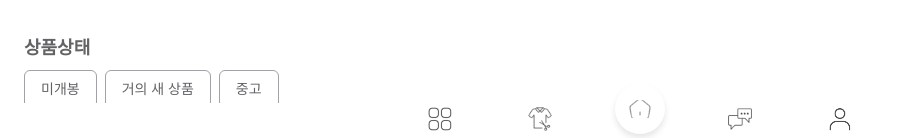
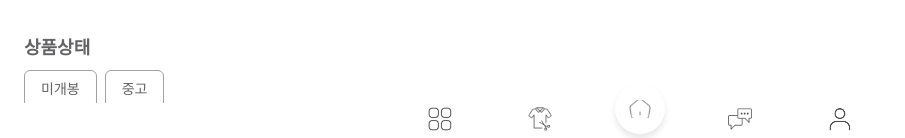
Before and after one commit to Project-FitLoop/FitLoop-FE, a Next.js app: page /products/register in a window 1280 px wide. Shown: the part 647-785 px from the top of the page, without its empty margins (0-905 px from the left). Built offline with nearby package versions, Linux system fonts and the light colour scheme.

Commit message:
[feat/#23] 상품 상태에 대한 설명 수정

```diff
--- a/src/ui/components/product/ProductRegisterForm.tsx
+++ b/src/ui/components/product/ProductRegisterForm.tsx
@@ -238,7 +238,7 @@ const ProductRegisterForm: React.FC = () => {
           <label className="text-[var(--text-dark-gray)] text-lg font-semibold">상품상태</label>
           <div className="flex space-x-2 mt-2">
 
-            {["미개봉", "거의 새 상품", "중고"].map((condition) => (
+            {["미개봉", "중고"].map((condition) => (
               <button
                 key={condition}
                 className={`px-4 py-2 rounded-md text-sm font-medium border
@@ -273,7 +273,7 @@ const ProductRegisterForm: React.FC = () => {
             <div className="mt-6">
             <label className="text-[var(--text-dark-gray)] text-lg font-semibold">추가 중고 상품 상태</label>
               <div className="flex space-x-2 mt-2">
-                {["좋음", "보통", "나쁨"].map((condition) => (
+                {["거의 새 상품", "좋음", "보통", "나쁨"].map((condition) => (
                   <button
                     key={condition}
                     className={`px-4 py-2 rounded-md text-sm font-medium border ${
```
